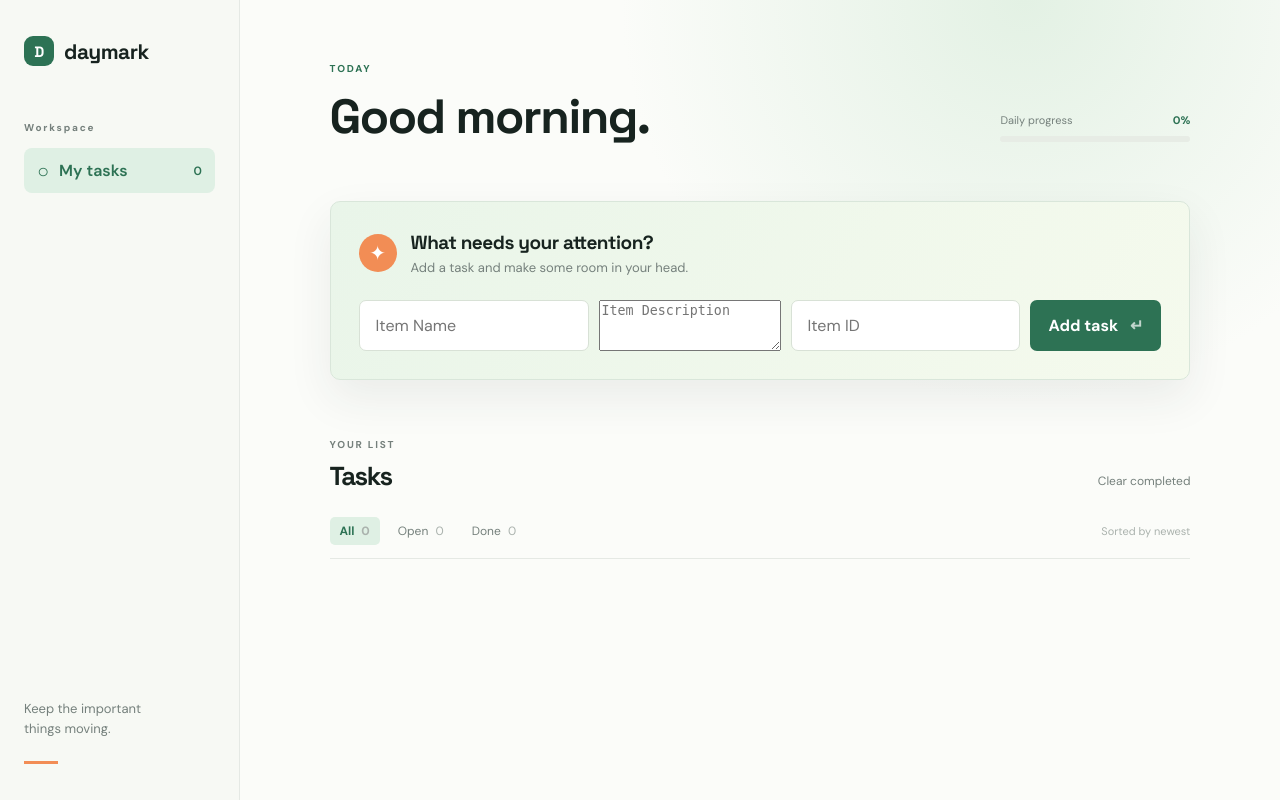
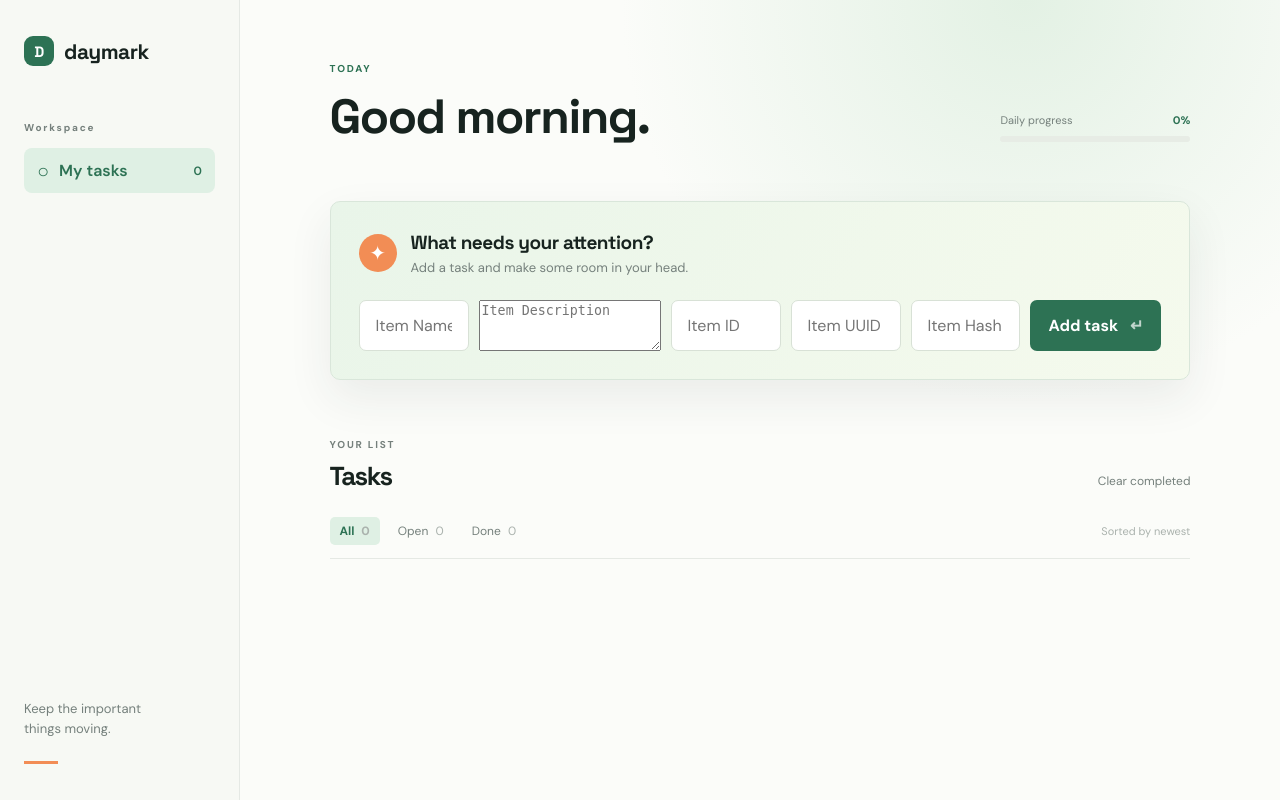
Before and after one commit to rajsharma07/Git_and_Github_RajSharma, a Flask app: page /todo in a window 1280 px wide. Run offline with Flask 3, Linux system fonts and the light colour scheme.

```diff
--- a/app.py
+++ b/app.py
@@ -1,17 +1,43 @@
 import json
 import os
 
-from flask import Flask, jsonify, render_template
+from dotenv import load_dotenv
+from flask import Flask, jsonify, render_template, request, url_for
+from pymongo import MongoClient
+
+load_dotenv()
 
 app = Flask(__name__)
+MONGO_URI = os.getenv("MONGO_URI")
+if(not MONGO_URI):
+    raise ValueError("MONGO_URI is not set please add in .env file")
+
+client = MongoClient(MONGO_URI)
+db = client["todo_database"]
+todos = db["todos"]
 
 DATA_FILE = os.path.join(os.path.dirname(__file__), "data.json")
 
 
 @app.route("/", methods=["GET"])
 def get_frontend():
-    return render_template("index.html")
+    return "<h1>My Todo App</h1>"
 
+@app.route("/submittodoitem", methods=["POST"])
+def submit_todo_item():
+    item_name = request.form.get("itemName")
+    item_description = request.form.get("itemDescription")
+
+    todo = {
+        "itemName": item_name,
+        "itemDescription": item_description
+    }
+
+    todos.insert_one(todo)
+
+    return jsonify({
+        "message": "To-Do item submitted successfully"
+    }), 201
 @app.route("/todo", methods=["GET"])
 def get_todo_page():
     return render_template("todo.html")
--- a/requirements.txt
+++ b/requirements.txt
@@ -1 +1,3 @@
 Flask==3.0.3
+pymongo==4.8.0
+python-dotenv==1.0.1
--- a/templates/todo.html
+++ b/templates/todo.html
@@ -111,6 +111,25 @@
           placeholder="Item ID"
           autocomplete="off"
           >
+
+          <input
+          id="item-uuid"
+          name="itemUuid"
+          type="text"
+          maxlength="100"
+          placeholder="Item UUID"
+          autocomplete="off"
+          >
+
+          <input
+          id="item-hash"
+          name="itemHash"
+          type="text"
+          maxlength="128"
+          placeholder="Item Hash"
+          autocomplete="off"
+          >
+
           <button type="submit">
             Add task <span>↵</span>
           </button>
```
Also changed, not shown: 1 other file.
